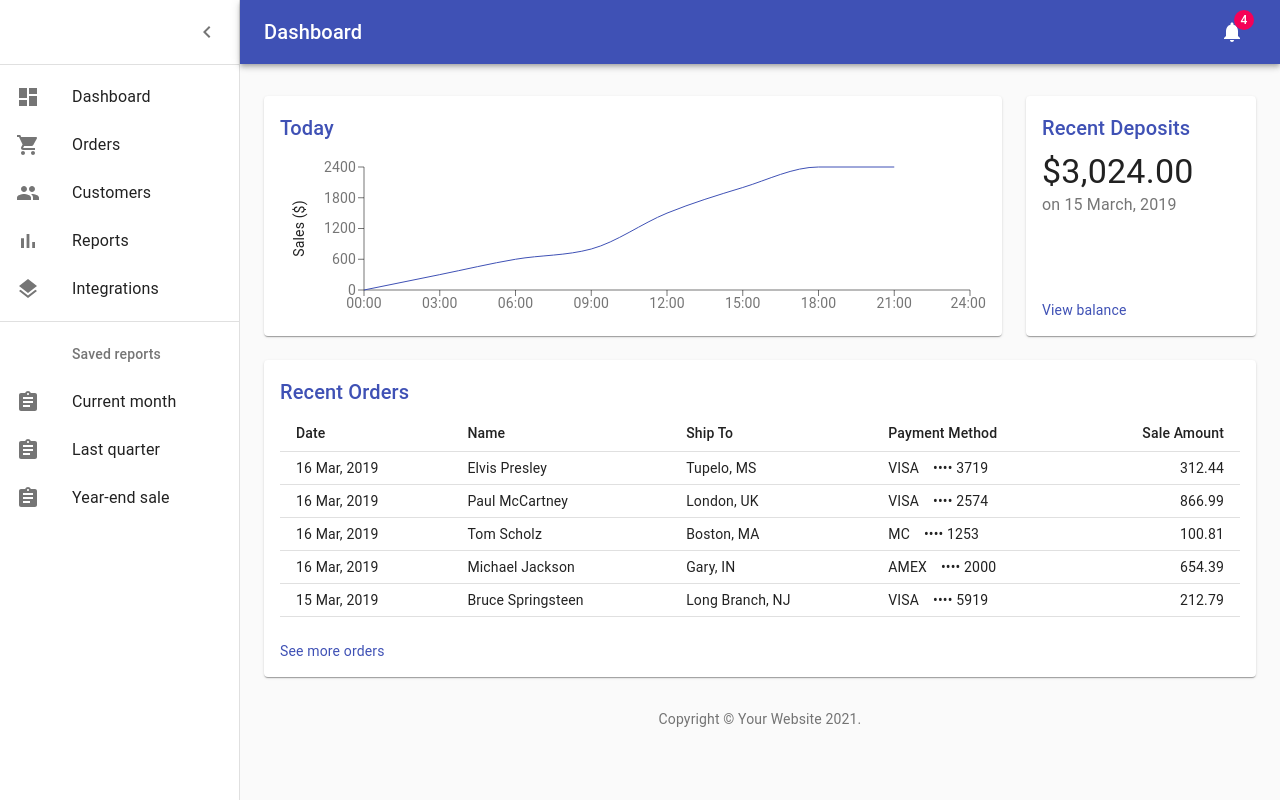
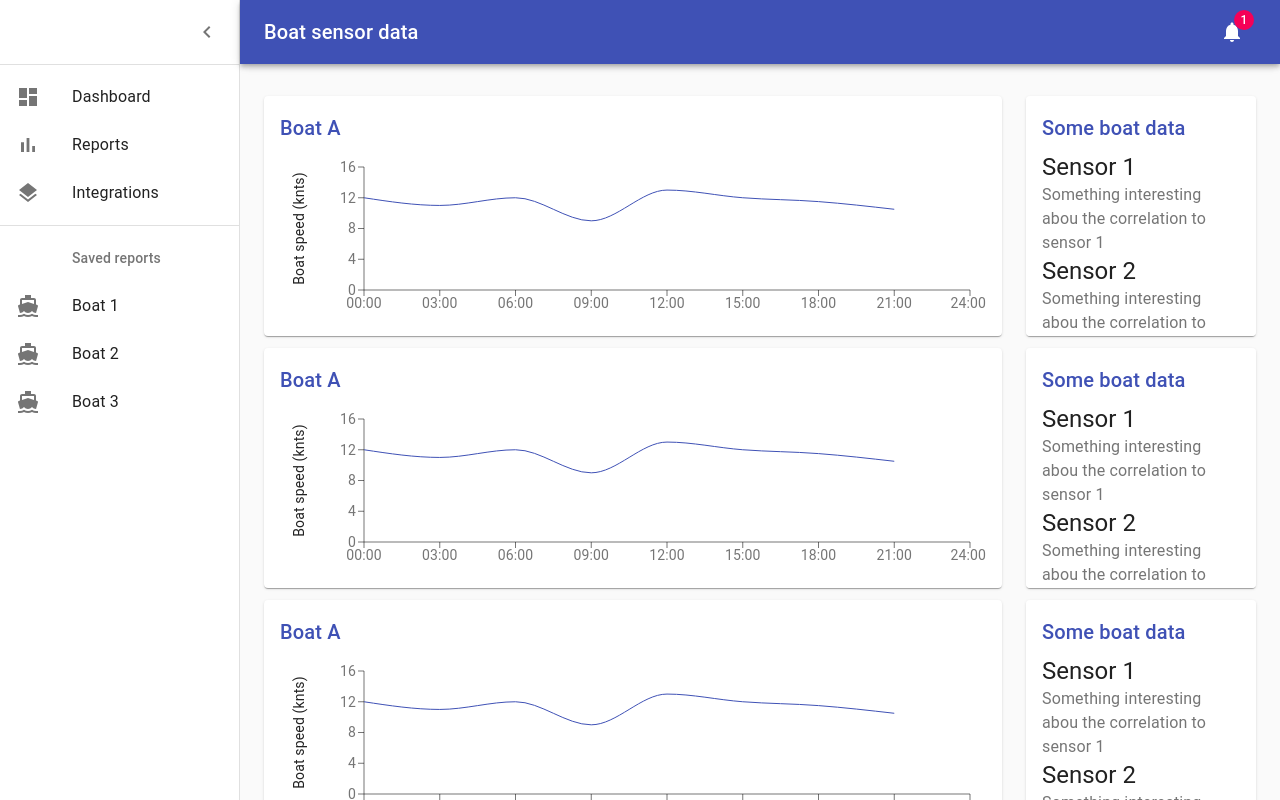
Before and after one commit to jamesramsay100/sailing_dashboard, a React (Create React App) app: page / in a window 1280 px wide. Built offline with nearby package versions, Linux system fonts and the light colour scheme.

Commit message:
dinghy data layout

```diff
--- a/src/components/Chart.js
+++ b/src/components/Chart.js
@@ -16,14 +16,14 @@ function createData(time, amount) {
 }
 
 const data = [
-  createData("00:00", 0),
-  createData("03:00", 300),
-  createData("06:00", 600),
-  createData("09:00", 800),
-  createData("12:00", 1500),
-  createData("15:00", 2000),
-  createData("18:00", 2400),
-  createData("21:00", 2400),
+  createData("00:00", 12),
+  createData("03:00", 11),
+  createData("06:00", 12),
+  createData("09:00", 9),
+  createData("12:00", 13),
+  createData("15:00", 12),
+  createData("18:00", 11.5),
+  createData("21:00", 10.5),
   createData("24:00", undefined),
 ];
 
@@ -32,7 +32,7 @@ export default function Chart() {
 
   return (
     <React.Fragment>
-      <Title>Today</Title>
+      <Title>Boat A</Title>
       <ResponsiveContainer>
         <LineChart
           data={data}
@@ -50,7 +50,7 @@ export default function Chart() {
               position="left"
               style={{ textAnchor: "middle", fill: theme.palette.text.primary }}
             >
-              Sales ($)
+              Boat speed (knts)
             </Label>
           </YAxis>
           <Line
--- a/src/components/Dashboard.js
+++ b/src/components/Dashboard.js
@@ -21,14 +21,13 @@ import NotificationsIcon from "@material-ui/icons/Notifications";
 import { mainListItems, secondaryListItems } from "./listItems";
 import Chart from "./Chart";
 import Deposits from "./Deposits";
-import Orders from "./Orders";
 
 function Copyright() {
   return (
     <Typography variant="body2" color="textSecondary" align="center">
       {"Copyright © "}
-      <Link color="inherit" href="https://material-ui.com/">
-        Your Website
+      <Link color="inherit" href="https://github.com/jamesramsay100">
+        James Ramsay
       </Link>{" "}
       {new Date().getFullYear()}
       {"."}
@@ -155,10 +154,10 @@ export default function Dashboard() {
             noWrap
             className={classes.title}
           >
-            Dashboard
+            Boat sensor data
           </Typography>
           <IconButton color="inherit">
-            <Badge badgeContent={4} color="secondary">
+            <Badge badgeContent={1} color="secondary">
               <NotificationsIcon />
             </Badge>
           </IconButton>
@@ -191,16 +190,38 @@ export default function Dashboard() {
                 <Chart />
               </Paper>
             </Grid>
-            {/* Recent Deposits */}
+            {/* Boat data */}
             <Grid item xs={12} md={4} lg={3}>
               <Paper className={fixedHeightPaper}>
                 <Deposits />
               </Paper>
             </Grid>
-            {/* Recent Orders */}
-            <Grid item xs={12}>
-              <Paper className={classes.paper}>
-                <Orders />
+          </Grid>
+          <Grid container spacing={3}>
+            {/* Chart */}
+            <Grid item xs={12} md={8} lg={9}>
+              <Paper className={fixedHeightPaper}>
+                <Chart />
+              </Paper>
+            </Grid>
+            {/* Boat data */}
+            <Grid item xs={12} md={4} lg={3}>
+              <Paper className={fixedHeightPaper}>
+                <Deposits />
+              </Paper>
+            </Grid>
+          </Grid>
+          <Grid container spacing={3}>
+            {/* Chart */}
+            <Grid item xs={12} md={8} lg={9}>
+              <Paper className={fixedHeightPaper}>
+                <Chart />
+              </Paper>
+            </Grid>
+            {/* Boat data */}
+            <Grid item xs={12} md={4} lg={3}>
+              <Paper className={fixedHeightPaper}>
+                <Deposits />
               </Paper>
             </Grid>
           </Grid>
--- a/src/components/Deposits.js
+++ b/src/components/Deposits.js
@@ -18,18 +18,19 @@ export default function Deposits() {
   const classes = useStyles();
   return (
     <React.Fragment>
-      <Title>Recent Deposits</Title>
-      <Typography component="p" variant="h4">
-        $3,024.00
+      <Title>Some boat data</Title>
+      <Typography component="p" variant="h5">
+        Sensor 1
       </Typography>
       <Typography color="textSecondary" className={classes.depositContext}>
-        on 15 March, 2019
+        Something interesting abou the correlation to sensor 1
       </Typography>
-      <div>
-        <Link color="primary" href="#" onClick={preventDefault}>
-          View balance
-        </Link>
-      </div>
+      <Typography component="p" variant="h5">
+        Sensor 2
+      </Typography>
+      <Typography color="textSecondary" className={classes.depositContext}>
+        Something interesting abou the correlation to sensor 2
+      </Typography>
     </React.Fragment>
   );
 }
--- a/src/components/listItems.js
+++ b/src/components/listItems.js
@@ -4,11 +4,10 @@ import ListItemIcon from "@material-ui/core/ListItemIcon";
 import ListItemText from "@material-ui/core/ListItemText";
 import ListSubheader from "@material-ui/core/ListSubheader";
 import DashboardIcon from "@material-ui/icons/Dashboard";
-import ShoppingCartIcon from "@material-ui/icons/ShoppingCart";
-import PeopleIcon from "@material-ui/icons/People";
 import BarChartIcon from "@material-ui/icons/BarChart";
 import LayersIcon from "@material-ui/icons/Layers";
 import AssignmentIcon from "@material-ui/icons/Assignment";
+import DirectionsBoatIcon from "@material-ui/icons/DirectionsBoat";
 
 export const mainListItems = (
   <div>
@@ -17,18 +16,6 @@ export const mainListItems = (
         <DashboardIcon />
       </ListItemIcon>
       <ListItemText primary="Dashboard" />
-    </ListItem>
-    <ListItem button>
-      <ListItemIcon>
-        <ShoppingCartIcon />
-      </ListItemIcon>
-      <ListItemText primary="Orders" />
-    </ListItem>
-    <ListItem button>
-      <ListItemIcon>
-        <PeopleIcon />
-      </ListItemIcon>
-      <ListItemText primary="Customers" />
     </ListItem>
     <ListItem button>
       <ListItemIcon>
@@ -50,21 +37,21 @@ export const secondaryListItems = (
     <ListSubheader inset>Saved reports</ListSubheader>
     <ListItem button>
       <ListItemIcon>
-        <AssignmentIcon />
+        <DirectionsBoatIcon />
       </ListItemIcon>
-      <ListItemText primary="Current month" />
+      <ListItemText primary="Boat 1" />
     </ListItem>
     <ListItem button>
       <ListItemIcon>
-        <AssignmentIcon />
+        <DirectionsBoatIcon />
       </ListItemIcon>
-      <ListItemText primary="Last quarter" />
+      <ListItemText primary="Boat 2" />
     </ListItem>
     <ListItem button>
       <ListItemIcon>
-        <AssignmentIcon />
+        <DirectionsBoatIcon />
       </ListItemIcon>
-      <ListItemText primary="Year-end sale" />
+      <ListItemText primary="Boat 3" />
     </ListItem>
   </div>
 );
```
